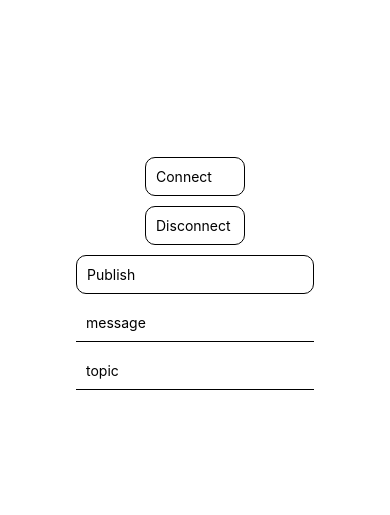
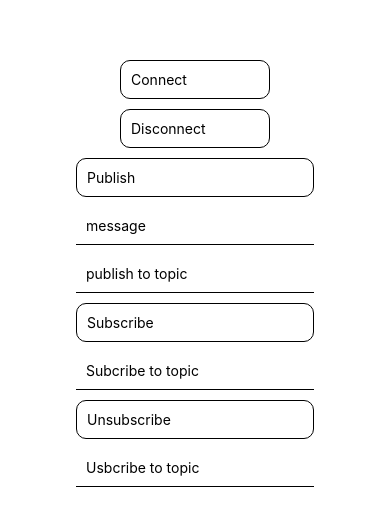
Before and after one commit to artbdev/react-native-mqtt-example, a React Native app: screen / in a window 390 px wide. Shown: the part 149-664 px from the top of the page. Built offline with nearby package versions, Linux system fonts and the light colour scheme.

Commit message:
Impl Subscribe Component
* Impl subscibe and unsubscribe methods
* Create subcribe component
* Pass subscribe and unsubscribe methods
  into subcribe component
* Apply bassic styling to subcribe component
* Get rid of mqtt example module

```diff
--- a/App.tsx
+++ b/App.tsx
@@ -4,10 +4,12 @@ import Connection from './src/components/Connection';
 import mqtt, { MqttClient } from 'mqtt/dist/mqtt';
 import Publish from './src/components/Publish';
 import { Styles } from './assets/Styles';
+import Subscribe from './src/components/Subscribe';
 
 const App = () => {
   const [client, setClient] = useState<MqttClient | null>(null);
   const [connectionStatus, setConnectionStatus] = useState<string>("Connect");
+  const [isSubscribed, setIsSubscribed] = useState<string>("Subscribe");
 
   useEffect(() => {
     if (client) {
@@ -37,12 +39,31 @@ const App = () => {
   const mqttPublish = (topic: string, message: string) => {
     if (client) {
       client.publish(topic, message);
-    }
-  }
+    };
+  };
+
+  const mqttSubscribe = (topic: string) => {
+    if (client) {
+      client.subscribe(topic);
+    };
+  };
+
+  const mqttUnSubscribe = (topic: string) => {
+    if (client) {
+      client.unsubscribe(topic, (error: Error) => {
+        if (error) {
+          console.log('Unsubscribe error', error);
+        }
+        setIsSubscribed("Unsubscribe");
+      });
+    };
+  };
+
   return (
     <View style={Styles.appContainer}>
       <Connection connect={mqttConnect} disconnect={mqttDisconnect} connectionButtonLable={connectionStatus} />
       <Publish publish={mqttPublish} />
+      <Subscribe subscribe={mqttSubscribe} unsubscribe={mqttUnSubscribe} showIsSubscribed={isSubscribed} />
     </View>
   );
 }
--- a/assets/Styles.ts
+++ b/assets/Styles.ts
@@ -1,5 +1,4 @@
 import { StyleSheet } from "react-native";
-
 
 export const Styles = StyleSheet.create({
     button: {
@@ -7,13 +6,13 @@ export const Styles = StyleSheet.create({
         borderRadius: 10,
         padding: 10,
         margin: 5,
-        minWidth: 100
+        minWidth: 150
     },
     input: {
         borderBottomWidth: 1,
         padding: 10,
         margin: 5,
-        minWidth: 100
+        minWidth: 150
     },
     appContainer: {
         flex: 1,
--- a/src/components/Connection.tsx
+++ b/src/components/Connection.tsx
@@ -1,5 +1,5 @@
 import React from 'react';
-import { View, Text, Pressable, StyleSheet } from 'react-native'
+import { View, Text, Pressable } from 'react-native'
 import { Styles } from '../../assets/Styles';
 
 const Connection = ({ connect, disconnect, connectionButtonLable }) => {
@@ -29,7 +29,7 @@ const Connection = ({ connect, disconnect, connectionButtonLable }) => {
                 <Text>Disconnect</Text>
             </Pressable>
         </View>
-    )
-}
+    );
+};
 
 export default Connection;
--- a/src/components/Publish.tsx
+++ b/src/components/Publish.tsx
@@ -24,7 +24,7 @@ const Publish = ({publish}) => {
             />
             <TextInput
                 style={Styles.input}
-                placeholder="topic"
+                placeholder="publish to topic"
                 onChangeText={setTopicInput}
                 value={topicInput}
             />
--- /dev/null
+++ b/src/components/Subscribe.tsx
@@ -0,0 +1,49 @@
+import React, { useState } from 'react';
+import { View, Text, Pressable, TextInput } from 'react-native'
+import { Styles } from '../../assets/Styles';
+
+const Subscribe = ({subscribe, unsubscribe, showIsSubscribed}) => {
+    const [subscribeToTopicInput, setSubscribeToTopicInput] = useState<string>("");
+    const [unSubscribeToTopicInput, setUnsubscribeToTopicInput] = useState<string>("");
+
+    const handleSubscribe = () => {
+        subscribe(subscribeToTopicInput);
+    };
+
+    const handleUnsubscribe = () => {
+        unsubscribe(unSubscribeToTopicInput)
+    }
+
+    return (
+        <View>
+            <Pressable
+                style={Styles.button}
+                onPress={handleSubscribe}
+            >
+                <Text>Subscribe</Text>
+            </Pressable>
+            <TextInput
+                style={Styles.input}
+                onChangeText={setSubscribeToTopicInput}
+                value={subscribeToTopicInput}
+                placeholder="Subcribe to topic"
+            />
+            <Pressable
+                onPress={handleUnsubscribe}
+                style={Styles.button}
+            >
+                <Text>
+                    Unsubscribe
+                </Text>
+            </Pressable>
+            <TextInput
+                style={Styles.input}
+                onChangeText={setUnsubscribeToTopicInput}
+                value={unSubscribeToTopicInput}
+                placeholder="Usbcribe to topic"
+            />
+        </View>
+    )
+}
+
+export default Subscribe;
```
Also changed, not shown: mqtt.example.js (deleted, +0 -46 lines).
